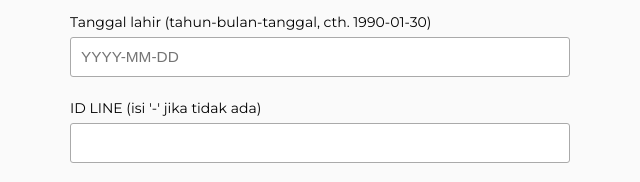
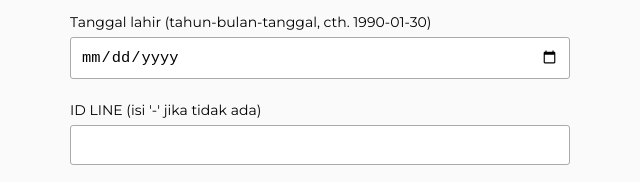
Before and after one commit to ironlota/pmkdata-student-input, a plain HTML site: page index.html in a window 1280 px wide. Shown: the part 559-741 px from the top of the page, 320-960 px from the left. Drawn offline with Linux system fonts and the light colour scheme; a web font is replaced by a local one.

Commit message:
Changed input type back to date - turns out value will always be in yyyy-mm-dd

```diff
--- a/index.html
+++ b/index.html
@@ -188,7 +188,7 @@
 
       <div class="form-field">
         <label for="birth_date">Tanggal lahir (tahun-bulan-tanggal, cth. 1990-01-30)</label>
-        <input name="birth_date" type="text" placeholder="YYYY-MM-DD" required pattern="^(19|20)\d\d[- /.](0[1-9]|1[012])[- /.](0[1-9]|[12][0-9]|3[01])$">
+        <input name="birth_date" type="date" placeholder="YYYY-MM-DD" required pattern="^(19|20)\d\d[- /.](0[1-9]|1[012])[- /.](0[1-9]|[12][0-9]|3[01])$">
       </div>
 
       <div class="form-field">
```
